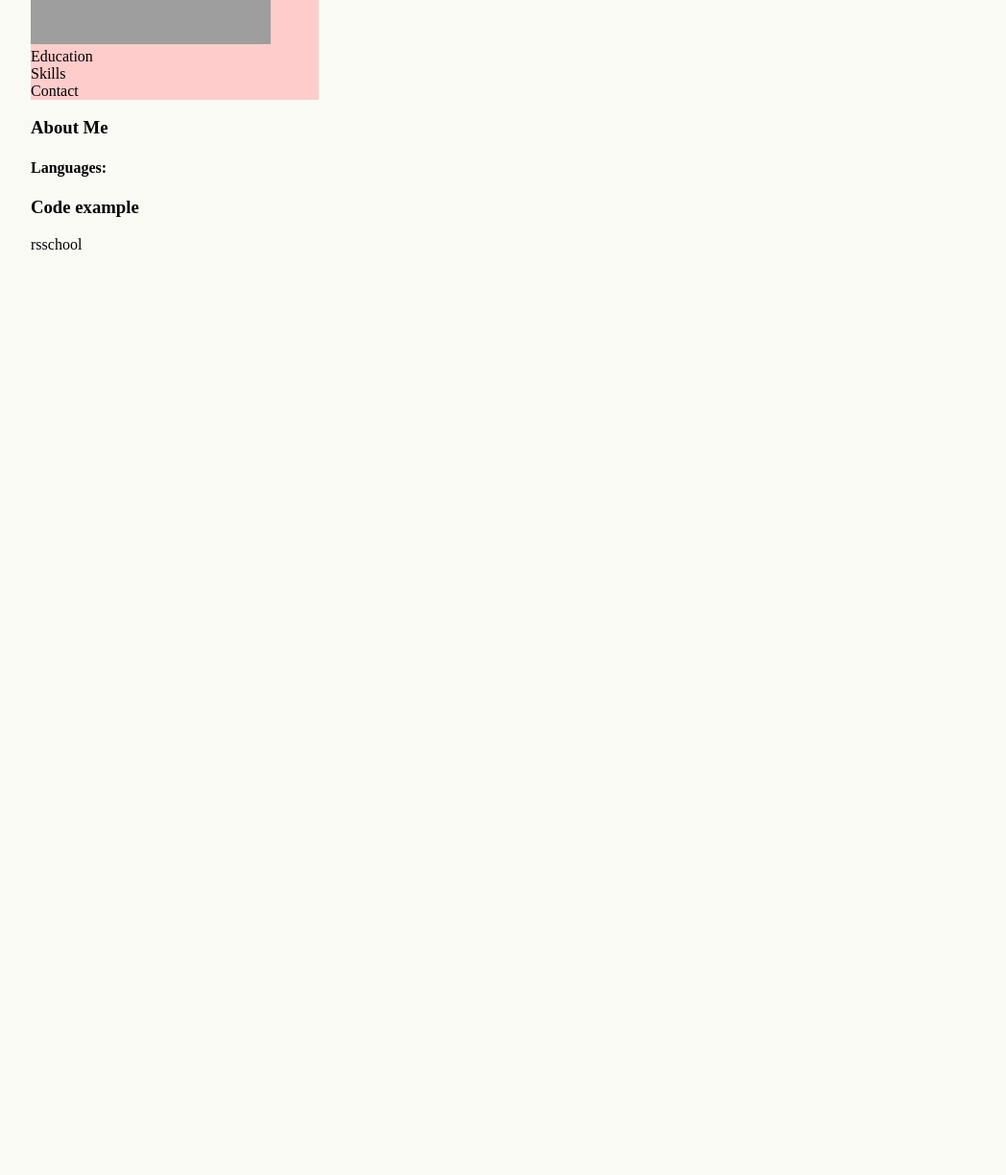
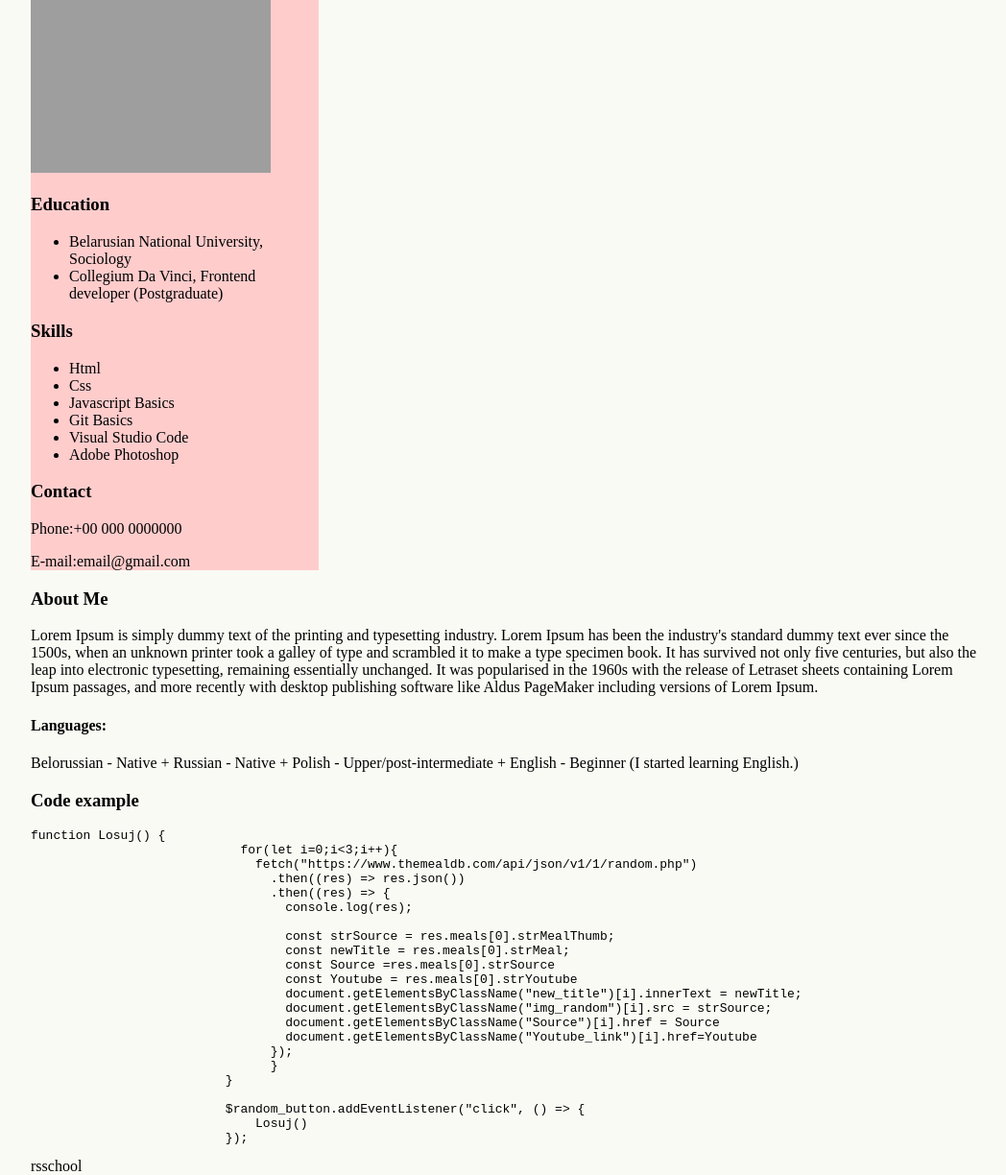
Before and after one commit to OlgaRakavets/rsschool-cv, a plain HTML site: page HTML/index.html in a window 1280 px wide. Shown: the part 500-1724 px from the top of the page at 96% size, without its empty margins (108-1156 px from the left). Before the commit the page ends 800 px from the top, so only its background shows below. Drawn offline with Linux system fonts and the light colour scheme; grey boxes are pictures that could not be loaded.

Commit message:
feat: add aside

```diff
--- a/HTML/index.html
+++ b/HTML/index.html
@@ -1,5 +1,6 @@
 <!DOCTYPE html>
 <html lang="en">
+
 <head>
     <meta charset="UTF-8">
     <meta http-equiv="X-UA-Compatible" content="IE=edge">
@@ -7,44 +8,93 @@
     <link rel="stylesheet" href="../CSS/style.css">
     <title>CV</title>
 </head>
+
 <body>
     <div class="container">
         <div class="header_container">
             <header>
 
-   <div class="name"> <h1>Olga Rakavets-Tureiskaya</h1>
+                <div class="name">
+                    <h1>Olga Rakavets-Tureiskaya</h1>
                 </div>
-    <div class="who"><h2>Junior Frontend Developer</h2>
+                <div class="who">
+                    <h2>Junior Frontend Developer</h2>
                 </div>
             </header>
+
+        </div>
         <nav class="nav">
-    <span>About</span>
-    <span>Code</span>
-    <span>Skills</span>
-    <span>Contact</span>
+                <p class="nav_p">About</p>
+                <p class="nav_p">Code</p>
+                <p class="nav_p">Skills</p>
+                <p class="nav_p">Contact</p>
             </nav>
-</div>
         <main class="container_main">
 
             <aside>
                 <img class="awatar" src="../IMG/avatar.jpg" alt="Awatar" width="250" height="380px" srcset="">
                 <div>
-    <span>Education</span>
+                    <h3>Education</h3>
+                    <ul>
+                        <li>Belarusian National University, Sociology</li>
+                        <li>Collegium Da Vinci, Frontend developer (Postgraduate)</li>
+                    </ul>
+
+
                 </div>
                 <div>
-    <span>Skills</span>
+                    <h3>Skills</h3>
+                    <ul>
+                        <li>Html</li>
+                        <li>Css</li>
+                        <li>Javascript Basics</li>
+                        <li>Git Basics</li>
+                        <li>Visual Studio Code</li>
+                        <li>Adobe Photoshop </li>
+                    </ul>
                 </div>
                 <div>
-    <span>Contact</span>
+                    <h3>Contact</h3>
+
+                        <p>Phone:+00 000 0000000</p>
+                        <p>E-mail:email@gmail.com</p>
                 </div>
             </aside>
             <article>
                 <section>
                     <div>
                         <h3>About Me</h3>
+                        <p>Lorem Ipsum is simply dummy text of the printing and typesetting industry. Lorem Ipsum has been the industry's standard dummy text ever since the 1500s, when an unknown printer took a galley of type and scrambled it to make a type specimen book. It has survived not only five centuries, but also the leap into electronic typesetting, remaining essentially unchanged. It was popularised in the 1960s with the release of Letraset sheets containing Lorem Ipsum passages, and more recently with desktop publishing software like Aldus PageMaker including versions of Lorem Ipsum.</p>
                         <h4>Languages:</h4>
+                        <p> Belorussian - Native
+                            + Russian - Native
+                            + Polish - Upper/post-intermediate
+                            + English - Beginner (I started learning English.)</p>
                     </div>
-           <div> <h3>Code example</h3>
+                    <div>
+                        <h3>Code example</h3>
+                        <pre><code>function Losuj() {
+                            for(let i=0;i<3;i++){
+                              fetch("https://www.themealdb.com/api/json/v1/1/random.php")
+                                .then((res) => res.json())
+                                .then((res) => {
+                                  console.log(res);
+
+                                  const strSource = res.meals[0].strMealThumb;
+                                  const newTitle = res.meals[0].strMeal;
+                                  const Source =res.meals[0].strSource
+                                  const Youtube = res.meals[0].strYoutube
+                                  document.getElementsByClassName("new_title")[i].innerText = newTitle;
+                                  document.getElementsByClassName("img_random")[i].src = strSource;
+                                  document.getElementsByClassName("Source")[i].href = Source
+                                  document.getElementsByClassName("Youtube_link")[i].href=Youtube
+                                });
+                                }
+                          }
+
+                          $random_button.addEventListener("click", () => {
+                              Losuj()
+                          });</code></pre>
                     </div>
                 </section>
             </article>
@@ -54,4 +104,5 @@
         </footer>
     </div>
 </body>
+
 </html>
```
Lines whose indentation alone changed are shown as unchanged.
